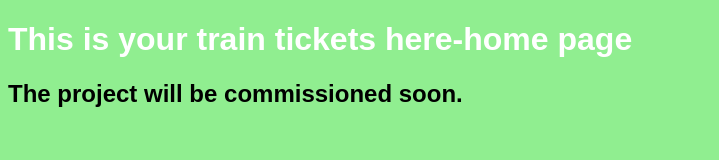
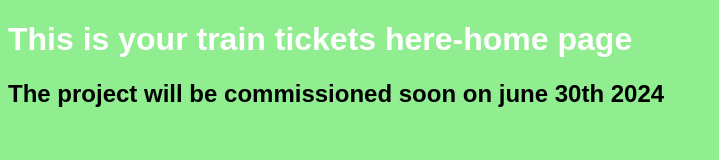
Before and after one commit to sommiee5/ticketapp, a plain HTML site: page index.html in a window 1280 px wide. Shown: the whole page, without its empty margins (0-719 px from the left). Drawn offline with Linux system fonts and the light colour scheme.

Commit message:
commissioning date of june 30th was added

```diff
--- a/index.html
+++ b/index.html
@@ -18,7 +18,7 @@
 
 <body>
 	<h1>This is your train tickets here-home page</h1>
-	<h2>The project will be commissioned soon.</h2>
+	<h2>The project will be commissioned soon on june 30th 2024</h2>
 
 </body>
 
```
